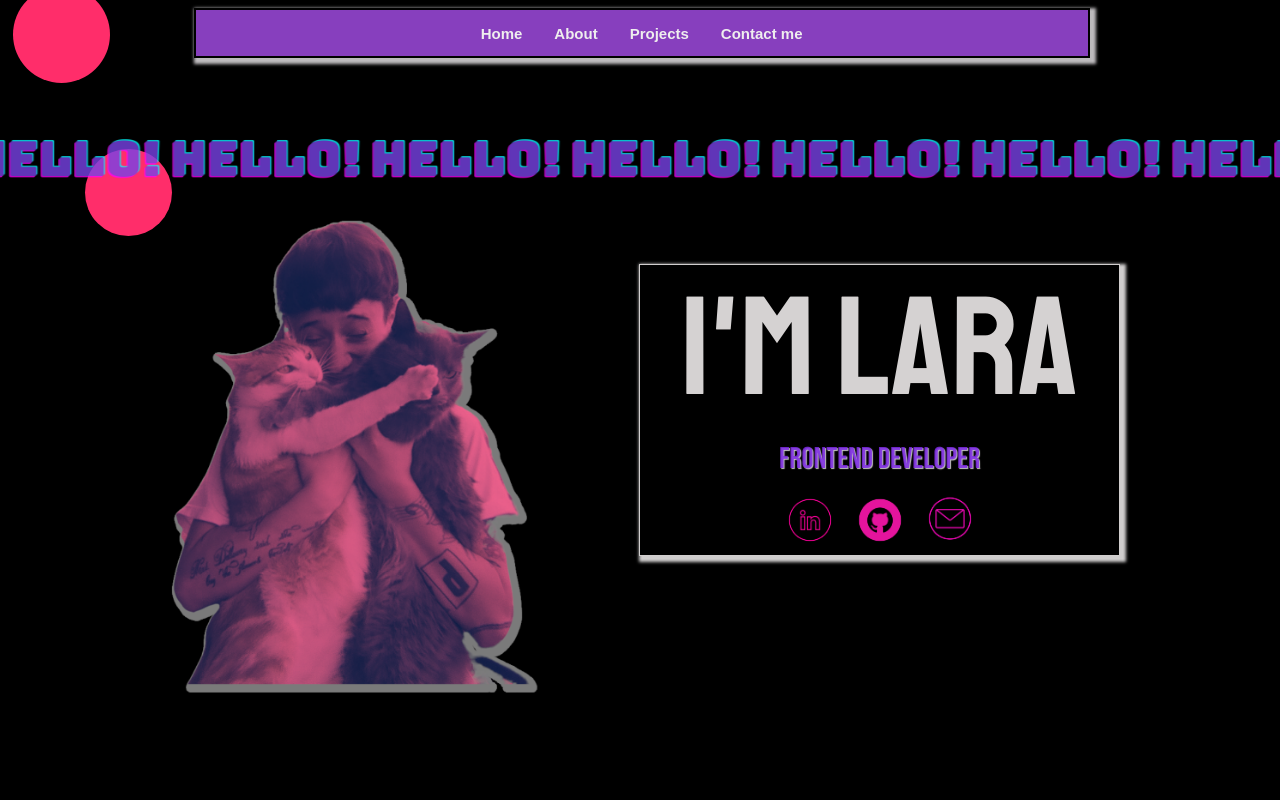
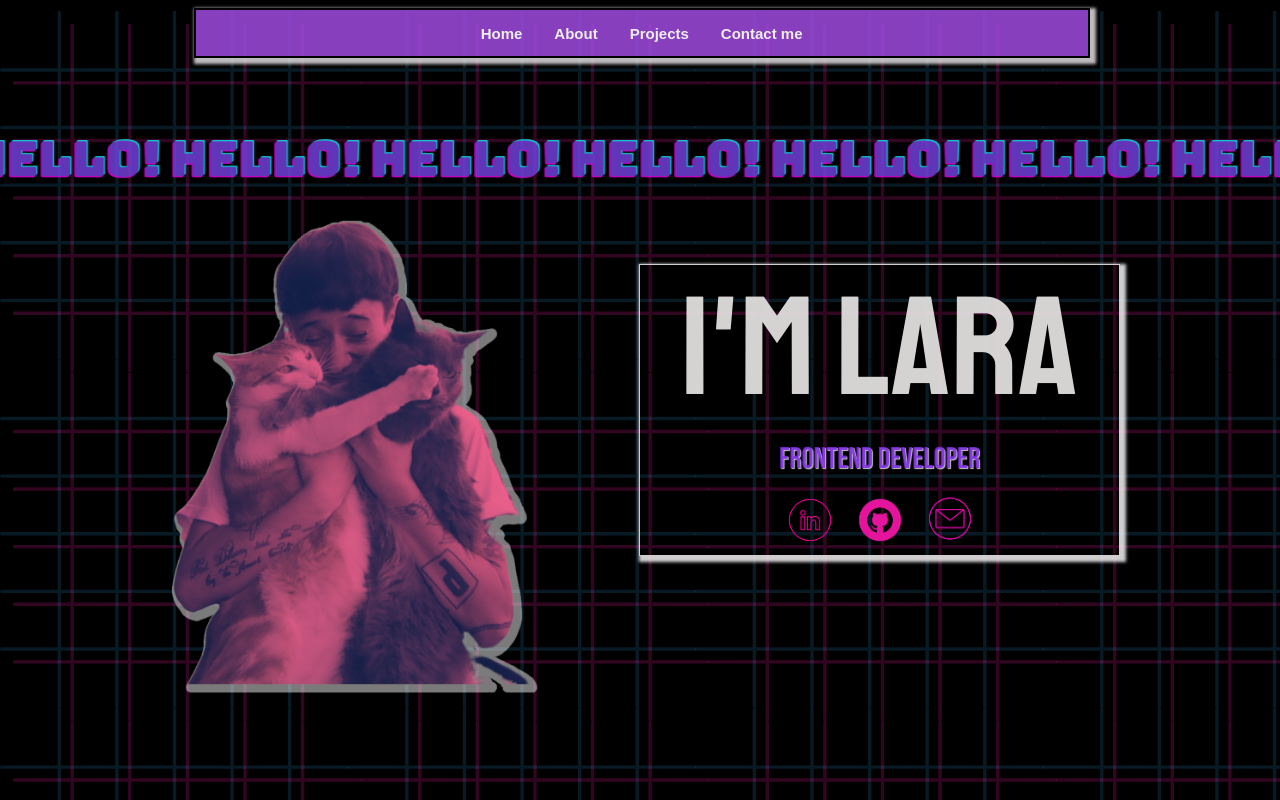
Before and after one commit to Laguerre91/Lara-Aguerre, an Angular app: page / in a window 1280 px wide. Shown: the top 800 px of the page. Built offline with nearby package versions, Linux system fonts and the light colour scheme; a web font is replaced by a local one.

Commit message:
new background

```diff
--- a/src/app/contact/contact.component.html
+++ b/src/app/contact/contact.component.html
@@ -4,6 +4,7 @@
 
         <div class="container-contact">
             <div class="contact-form row">
+
                 <form action="https://formspree.io/f/xayzvawj" method="POST">
                     <div class="col">
                         <label for="name">Name</label>
--- a/src/index.html
+++ b/src/index.html
@@ -33,14 +33,6 @@
 
 <body>
 
-  <div id="container">
-
-  </div>
-  <filter id="goo">
-    <feGaussianBlur in="SourceGraphic" stdDeviation="10" result="blur" />
-    <feColorMatrix in="blur" mode="matrix" values="1 0 0 0 0  0 1 0 0 0  0 0 1 0 0  0 0 0 18 -7" result="goo" />
-    <feBlend in="SourceGraphic" in2="goo" />
-  </filter>
 
   <app-root></app-root>
 
@@ -70,50 +62,6 @@
       principalUbication = scrolling;
     }
 
-    var particles = [];
-
-    function addParticle() {
-      particles.push({
-        x: Math.random(),
-        y: Math.random(),
-        xVel: (Math.random() - 0.5) * 0.2,
-        yVel: (Math.random() - 0.5) * 0.2,
-        size: Math.random() * 50 + 50
-      });
-    }
-
-    function render() {
-      var elem = document.getElementById("container");
-      elem.innerHTML = "";
-
-      for (i = 0; i < particles.length; i++) {
-        var newParticle = "<div class='blob' style='width:" + particles[i].size + "px; height:" + particles[i].size + "px; top:" + particles[i].y * window.innerHeight + "px; left:" + particles[i].x * window.innerWidth + "px;'></div>";
-        elem.innerHTML += newParticle;
-      }
-    }
-
-    function dataUpdate() {
-      if (particles.length < 5 && Math.random() < 0.05) {
-        addParticle();
-      }
-
-      for (i = 0; i < particles.length; i++) {
-        particles[i].x += particles[i].xVel / 35;
-        particles[i].y += particles[i].yVel / 35;
-        if (particles[i].x > 1.2 || particles[i].x < -0.2 || particles[i].y > 1.2 || particles[i].y < -0.2) {
-          particles.splice(i, 1);
-        }
-      }
-    }
-
-    function frame() {
-      dataUpdate();
-      render();
-
-      window.requestAnimationFrame(frame);
-    }
-
-    window.requestAnimationFrame(frame);
 
   </script>
 </body>
--- a/src/styles.css
+++ b/src/styles.css
@@ -3,28 +3,6 @@
     margin: 0;
 }
 
-/* body {
+body {
     background-image: url(./assets/img/background2.png);
-} */
-
-#container {
-    -webkit-filter: url("#goo");
-    filter: url("#goo");
-    background-color: black;
-    background-repeat: repeat;
-    position: fixed;
-    top: 0px;
-    left: 0px;
-    width: 100%;
-    height: 100%;
-    overflow: hidden;
-    z-index: -1;
 }
-
-.blob {
-    background: #FF2D6A;
-    border-radius: 999px;
-    position: fixed;
-    -webkit-filter: url("#goo");
-    filter: url("#goo");
-}
```
Also changed, not shown: src/assets/img/background2.png.
